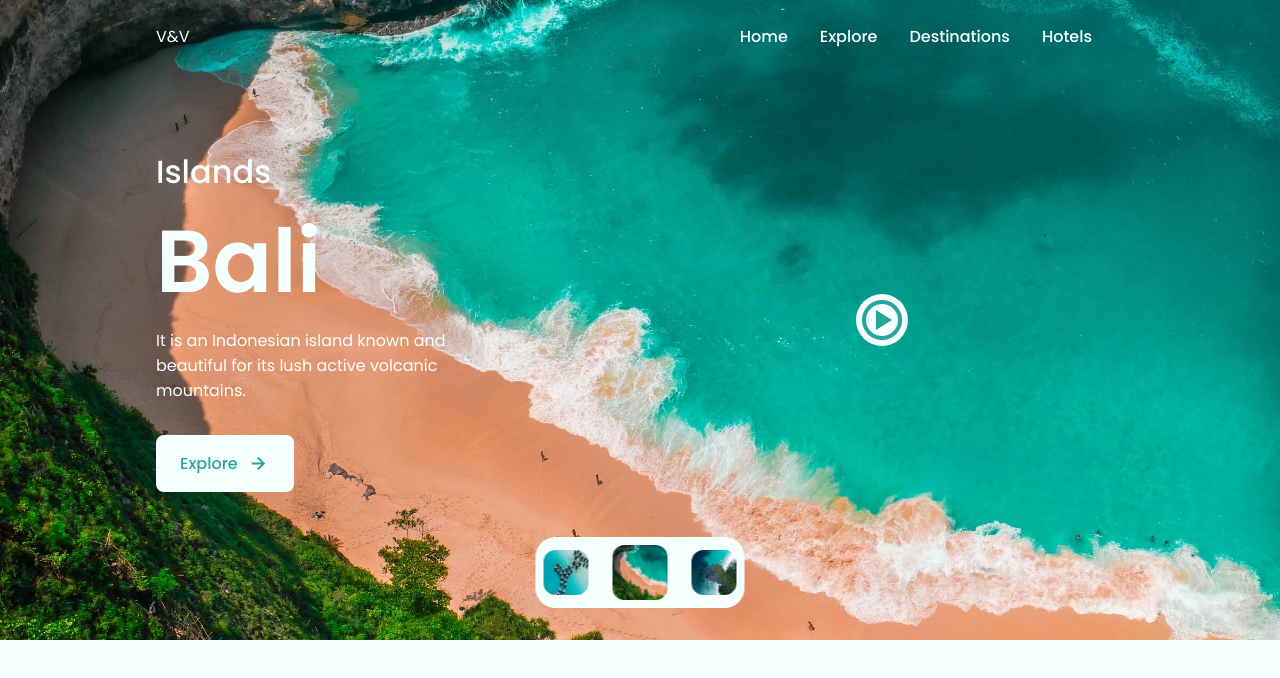
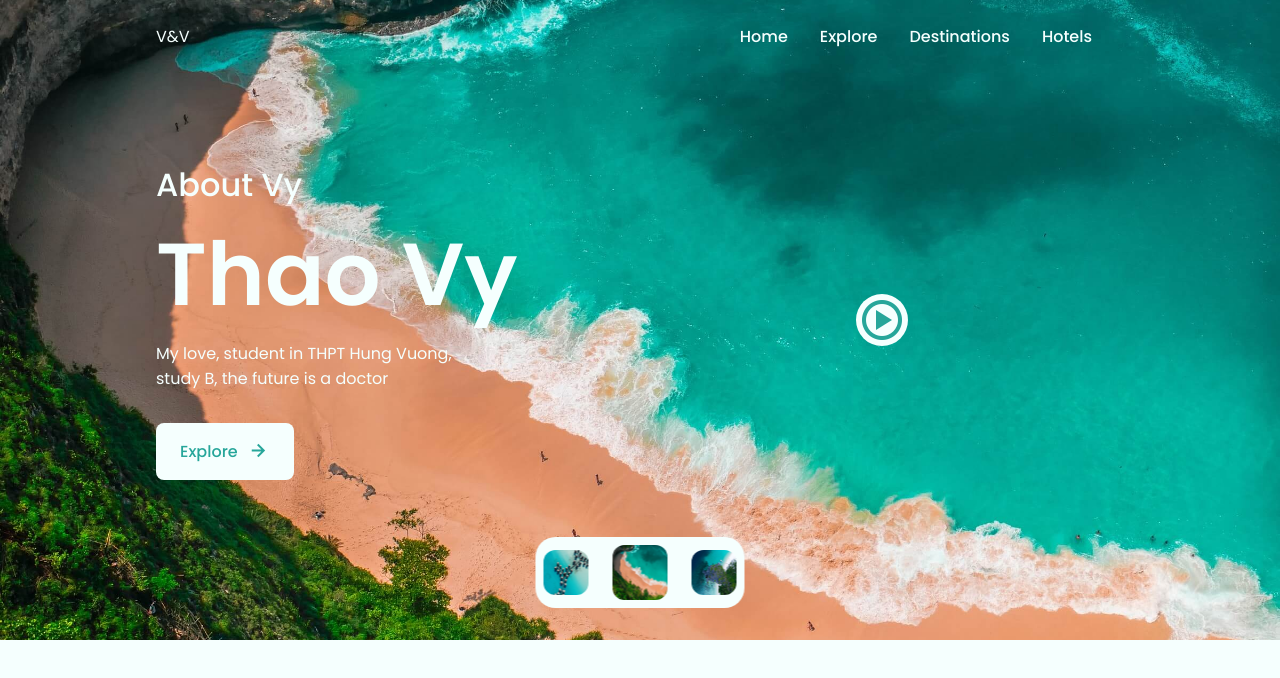
Before and after one commit to daoquangvinh04082004/dqv.lptv, a plain HTML site: page index.html in a window 1280 px wide. Both pictures are taken after a click on the picture 645 px from the left and 572 px from the top of the page. Drawn offline with nearby package versions, Linux system fonts and the light colour scheme.

Commit message:
Change in page 2, description

```diff
--- a/index.html
+++ b/index.html
@@ -66,9 +66,9 @@
 
                         <div class="islands__container bd-container">
                             <div class="islands__data">
-                                <h2 class="islands__subtitle">Islands</h2>
-                                <h1 class="islands__title">Bali</h1>
-                                <p class="islands__description">It is an Indonesian island known and beautiful for its lush active volcanic mountains.</p>
+                                <h2 class="islands__subtitle">About Vy</h2>
+                                <h1 class="islands__title">Thao Vy</h1>
+                                <p class="islands__description">My love, student in THPT Hung Vuong, study B, the future is a doctor</p>
                                 <a href="#" class="islands__button">Explore <i class='bx bx-right-arrow-alt islands__button-icon'></i></a>
                             </div>
 
```
